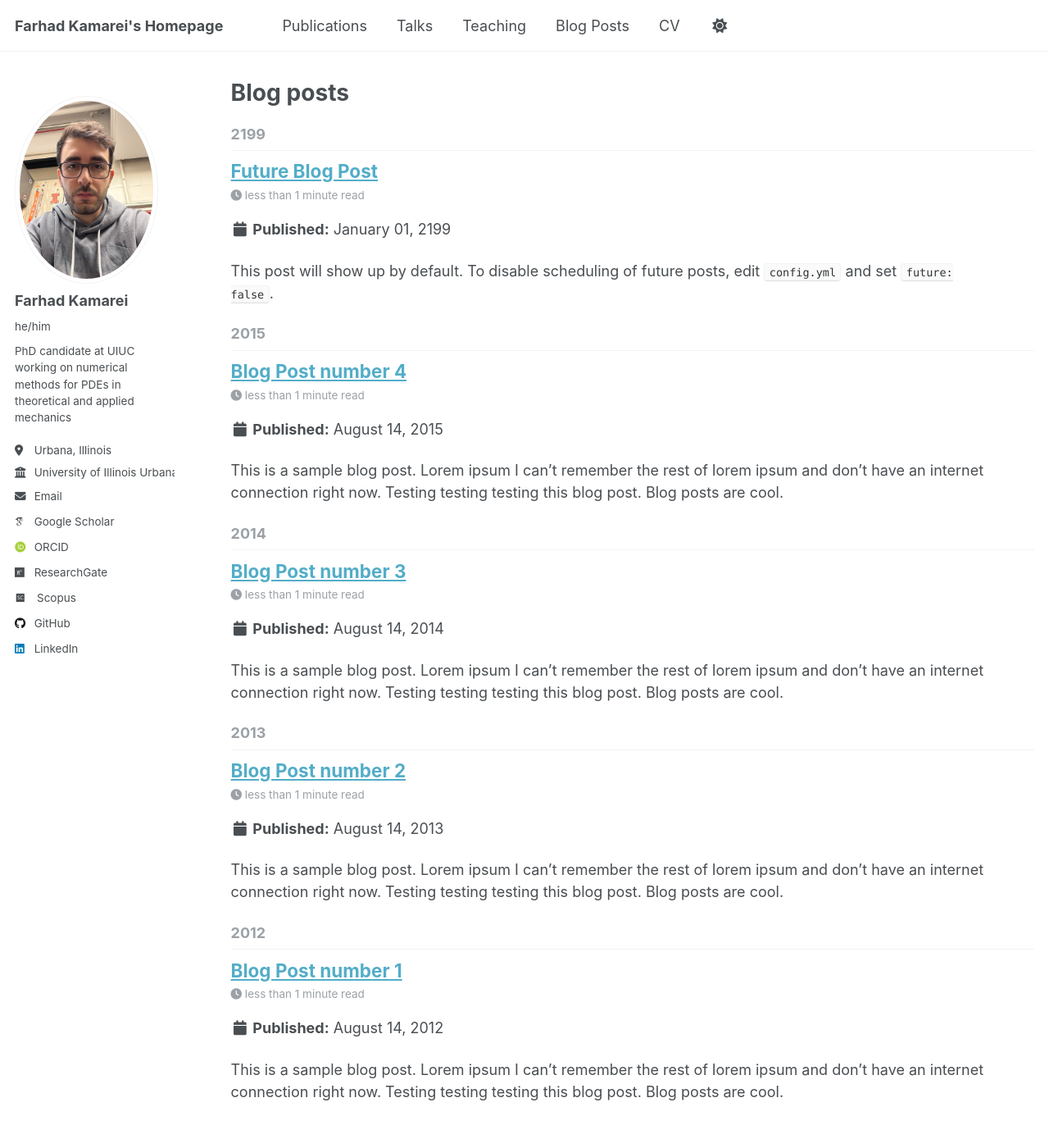
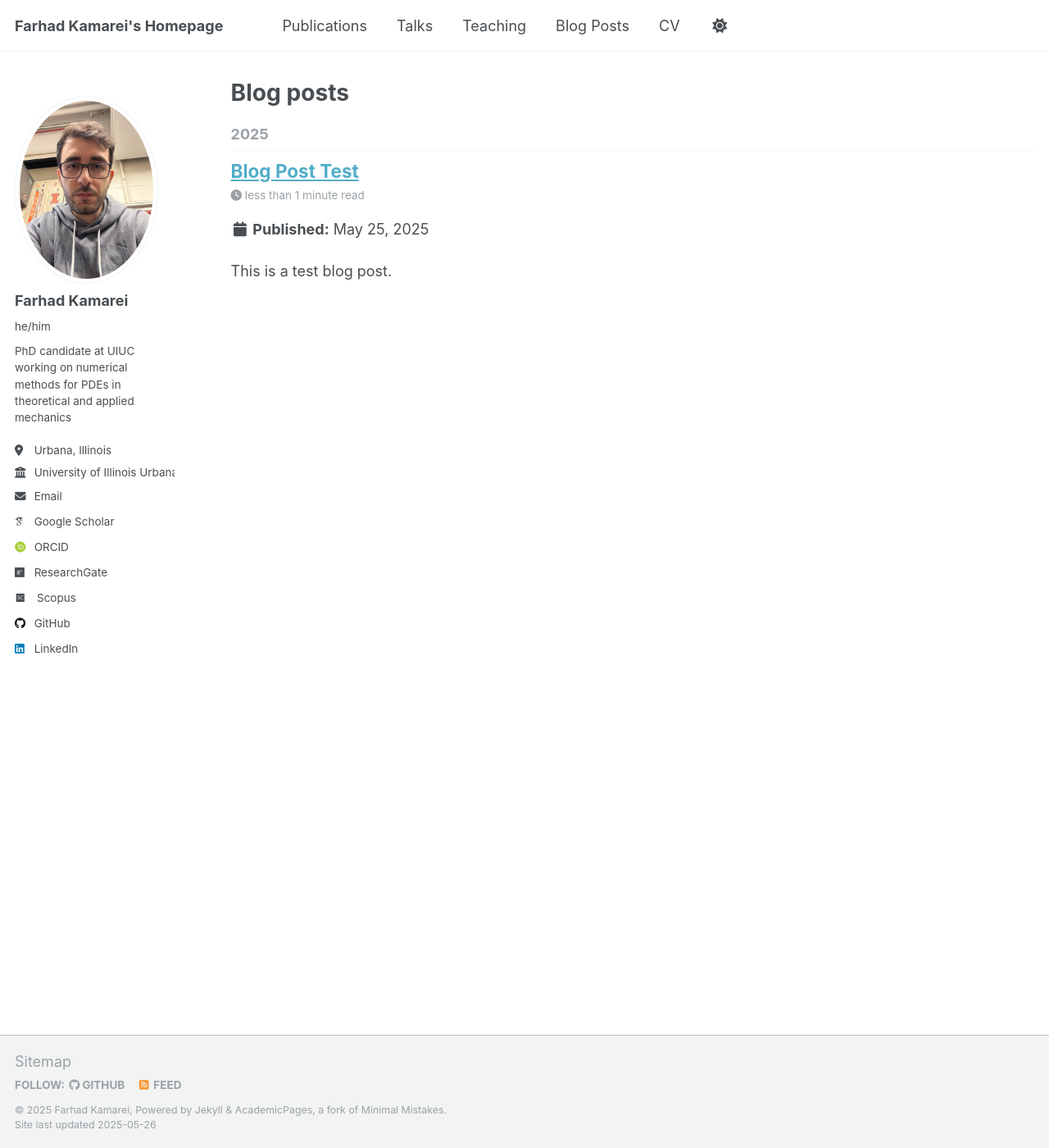
Before and after one commit to farhadkama/farhadkama.github.io, a Jekyll site: the page built from _pages/year-archive.html, in a window 1280 px wide and 1400 px high. Shown: the whole window at 82% size. Built offline with Jekyll 4.4.1, drawn with Linux system fonts in a browser that asks for light colours; some web fonts are replaced.

Commit message:
Update CV and Change the blog posts

```diff
--- a/_posts/2012-08-14-blog-post-1.md
+++ /dev/null
@@ -1,20 +0,0 @@
----
-title: 'Blog Post number 1'
-date: 2012-08-14
-permalink: /posts/2012/08/blog-post-1/
-tags:
-  - cool posts
-  - category1
-  - category2
----
-
-This is a sample blog post. Lorem ipsum I can't remember the rest of lorem ipsum and don't have an internet connection right now. Testing testing testing this blog post. Blog posts are cool.
-
-Headings are cool
-======
-
-You can have many headings
-======
-
-Aren't headings cool?
-------
--- a/_posts/2013-08-14-blog-post-2.md
+++ /dev/null
@@ -1,20 +0,0 @@
----
-title: 'Blog Post number 2'
-date: 2013-08-14
-permalink: /posts/2013/08/blog-post-2/
-tags:
-  - cool posts
-  - category1
-  - category2
----
-
-This is a sample blog post. Lorem ipsum I can't remember the rest of lorem ipsum and don't have an internet connection right now. Testing testing testing this blog post. Blog posts are cool.
-
-Headings are cool
-======
-
-You can have many headings
-======
-
-Aren't headings cool?
-------
--- a/_posts/2014-08-14-blog-post-3.md
+++ /dev/null
@@ -1,20 +0,0 @@
----
-title: 'Blog Post number 3'
-date: 2014-08-14
-permalink: /posts/2014/08/blog-post-3/
-tags:
-  - cool posts
-  - category1
-  - category2
----
-
-This is a sample blog post. Lorem ipsum I can't remember the rest of lorem ipsum and don't have an internet connection right now. Testing testing testing this blog post. Blog posts are cool.
-
-Headings are cool
-======
-
-You can have many headings
-======
-
-Aren't headings cool?
-------
--- /dev/null
+++ b/_posts/2025-05-26-blogtest.md
@@ -0,0 +1,20 @@
+---
+title: 'Blog Post Test'
+date: 2025-05-25
+permalink: /posts/2025/05/blog-post-test/
+tags:
+  - tag1
+  - category1
+  - category2
+---
+
+This is a test blog post.
+
+Heading1
+======
+
+Heading2
+======
+
+Heading3
+------
--- a/_posts/2199-01-01-future-post.md
+++ /dev/null
@@ -1,11 +0,0 @@
----
-title: 'Future Blog Post'
-date: 2199-01-01
-permalink: /posts/2012/08/blog-post-4/
-tags:
-  - cool posts
-  - category1
-  - category2
----
-
-This post will show up by default. To disable scheduling of future posts, edit `config.yml` and set `future: false`.
```
Also changed, not shown: _pages/cv.md (+2 -12 lines), _posts/2015-08-14-blog-post-4.md (deleted, +0 -20 lines).
